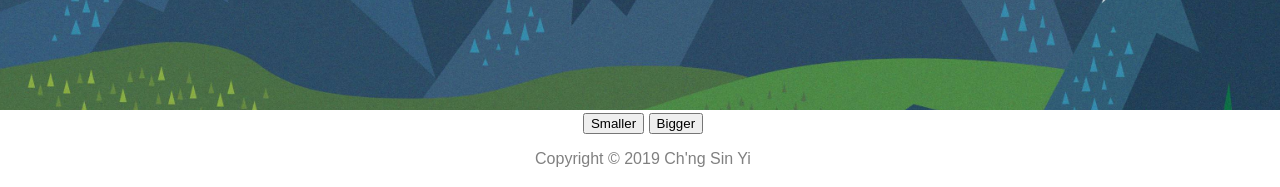
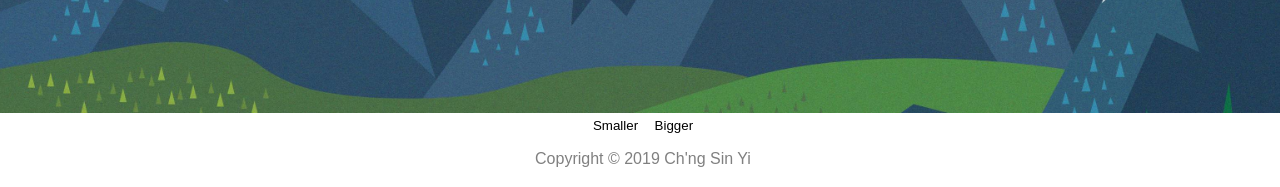
Before and after one commit to TMGamerz/spm-project-2019, a PHP site: page /import.php in a window 1280 px wide. Shown: the part 613-800 px from the top of the page. Run offline with PHP 8.4, Linux system fonts and the light colour scheme.

Commit message:
Done styling of zooming button

```diff
--- a/css/footer-style.css
+++ b/css/footer-style.css
@@ -18,3 +18,45 @@
     bottom: 0;
     padding: 0;
 }
+
+#zoomingButton .btn1, .btn2 {
+    border: none;
+    background: none;
+    cursor: pointer;
+    transition: 0.8s;
+    position: relative;
+    overflow: hidden;
+}
+
+#zoomingButton .btn1:hover, .btn2:hover {
+    background-color: #006eff;
+}
+
+#zoomingButton .btn1::before, .btn2::before {
+    content: '';
+    position: absolute;
+    left: 0;
+    width: 100%;
+    height: 0;
+    background: #006eff;
+    z-index: -1;
+    transition: 0.8s;
+}
+
+#zoomingButton .btn1::before {
+    top: 0;
+    border-radius: 0 0 50% 50%;
+}
+
+#zoomingButton .btn2::before {
+    bottom: 0;
+    border-radius: 50% 50% 0 0;
+}
+
+#zoomingButton .btn1:hover::before {
+    height: 180%;
+}
+
+#zoomingButton .btn2:hover::before {
+    height: 100%;
+}
--- a/footer.php
+++ b/footer.php
@@ -1,8 +1,8 @@
 <link rel = "stylesheet" type = "text/css" href = "css/footer-style.css">
 <div class = "footer">
     <div id = "zoomingButton">
-        <button onclick="resizeText(-1)">Smaller</button>
-        <button onclick="resizeText(1)">Bigger</button>
+        <button class = "btn1" onclick="resizeText(-1)">Smaller</button>
+        <button class = "btn2" onclick="resizeText(1)">Bigger</button>
     </div>
     <p id = "copyright">Copyright &copy; 2019 Ch'ng Sin Yi</p>
 </div>
```
